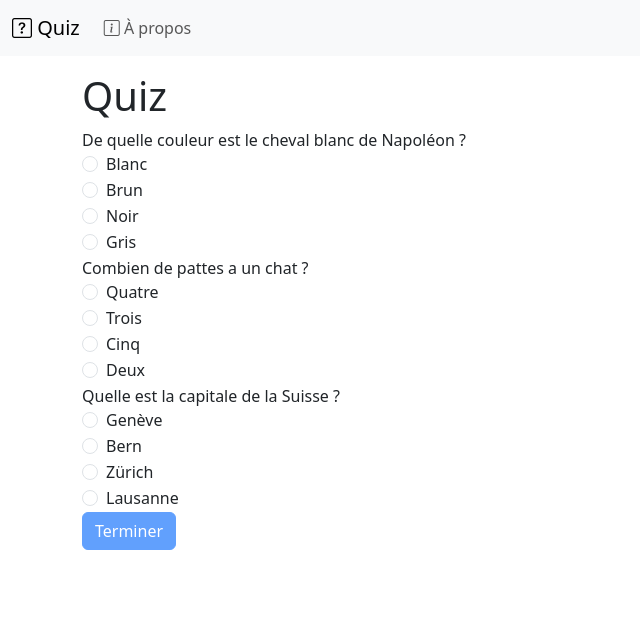
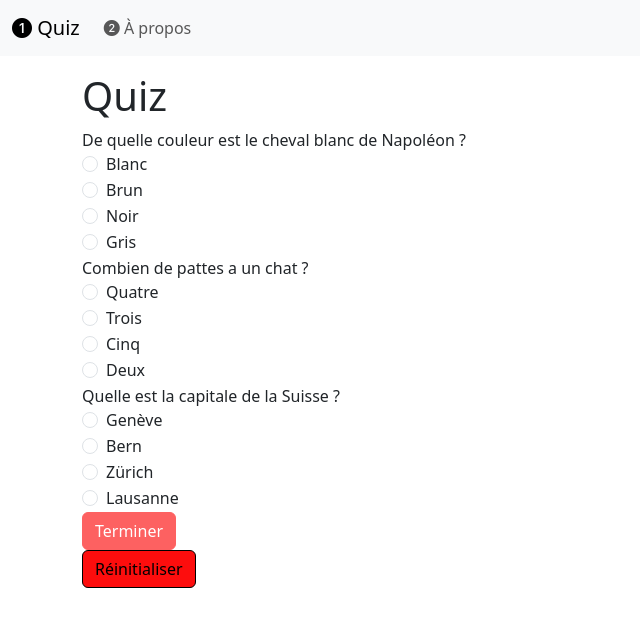
Before and after one commit to hepl-bs21inf5/sem07-project-julienflucky, a Vue app: page / in a window 1280 px wide. Shown: the top 626 px of the page, without its empty margins (0-640 px from the left). Built offline with nearby package versions, Linux system fonts and the light colour scheme.

Commit message:
Fin de la semaine 1

```diff
--- a/src/App.vue
+++ b/src/App.vue
@@ -1,12 +1,12 @@
 <script setup lang="ts">
-  import { RouterLink, RouterView } from "vue-router";
+import { RouterLink, RouterView } from 'vue-router'
 </script>
 
 <template>
   <nav class="navbar navbar-expand-lg bg-body-tertiary">
     <div class="container-fluid">
       <RouterLink class="navbar-brand" to="/">
-        <i class="bi bi-question-square"></i>
+        <i class="bi bi-1-circle-fill"></i>
         Quiz
       </RouterLink>
       <button
@@ -24,7 +24,7 @@
         <ul class="navbar-nav">
           <li class="nav-item">
             <RouterLink class="nav-link" to="/about">
-              <i class="bi bi-info-square"></i>
+              <i class="bi bi-2-circle-fill"></i>
               À propos
             </RouterLink>
           </li>
--- a/src/assets/main.css
+++ b/src/assets/main.css
@@ -1,17 +1,33 @@
 /* https://getbootstrap.com/docs/5.3/components/buttons/#variables */
 .btn-primary {
-    --bs-btn-color: #fff;
-    --bs-btn-bg: #0d6efd;
-    --bs-btn-border-color: #0d6efd;
-    --bs-btn-hover-color: #fff;
-    --bs-btn-hover-bg: #0b5ed7;
-    --bs-btn-hover-border-color: #0a58ca;
-    --bs-btn-focus-shadow-rgb: 49, 132, 253;
-    --bs-btn-active-color: #fff;
-    --bs-btn-active-bg: #0a58ca;
-    --bs-btn-active-border-color: #0a53be;
-    --bs-btn-active-shadow: inset 0 3px 5px rgba(0, 0, 0, 0.125);
-    --bs-btn-disabled-color: #fff;
-    --bs-btn-disabled-bg: #0d6efd;
-    --bs-btn-disabled-border-color: #0d6efd;
-  }
+  --bs-btn-color: #000000;
+  --bs-btn-bg: #fd0d0d;
+  --bs-btn-border-color: #000000;
+  --bs-btn-hover-color: #000000;
+  --bs-btn-hover-bg: #fd0d0d;
+  --bs-btn-hover-border-color: #000000;
+  --bs-btn-focus-shadow-rgb: 49, 132, 253;
+  --bs-btn-active-color: #000000;
+  --bs-btn-active-bg: #fd0d0d;
+  --bs-btn-active-border-color: #fd0d0d;
+  --bs-btn-active-shadow: inset 0 3px 5px rgba(0, 0, 0, 0.125);
+  --bs-btn-disabled-color: #fff;
+  --bs-btn-disabled-bg: #fd0d0d;
+  --bs-btn-disabled-border-color: #fd0d0d;
+}
+.btn-secondary {
+  --bs-btn-color: #000000;
+  --bs-btn-bg: #fd0d0d;
+  --bs-btn-border-color: #000000;
+  --bs-btn-hover-color: #000000;
+  --bs-btn-hover-bg: #fd0d0d;
+  --bs-btn-hover-border-color: #000000;
+  --bs-btn-focus-shadow-rgb: 49, 132, 253;
+  --bs-btn-active-color: #000000;
+  --bs-btn-active-bg: #fd0d0d;
+  --bs-btn-active-border-color: #fd0d0d;
+  --bs-btn-active-shadow: inset 0 3px 5px rgba(0, 0, 0, 0.125);
+  --bs-btn-disabled-color: #000000;
+  --bs-btn-disabled-bg: #fd0d0d;
+  --bs-btn-disabled-border-color: #fd0d0d;
+}
--- a/src/components/QuizForm.vue
+++ b/src/components/QuizForm.vue
@@ -8,12 +8,40 @@ const filled = computed<boolean>(
   () => cheval.value !== null && chat.value !== null && capitale.value !== null,
 )
 
+function reset() {
+  cheval.value = null
+  chat.value = null
+  capitale.value = null
+}
+
 function submit(event: Event): void {
+  let score = 0
+  const score_parfait = 3
+  let phrase: string = ''
+  if (cheval.value == 'Blanc') {
+    score += 1
+  }
+  if (chat.value == 'Quatre') {
+    score += 1
+  }
+  if (capitale.value == 'Bern') {
+    score += 1
+  }
+  if (score == score_parfait) {
+    phrase = 'Parfait ! Bravo !'
+  } else if (score == 0) {
+    phrase = 'Dommage, tu feras mieux la prochaine fois !'
+  } else if (score == 1) {
+    phrase = 'Tu peux mieux faire !'
+  } else if (score == 2) {
+    phrase = 'Bien !'
+  }
   event.preventDefault()
   if (filled.value) {
     alert(`Vous avez choisi la couleur ${cheval.value} !
 Vous avez choisi le nombre ${chat.value} !
 Vous avez choisi la capitale ${capitale.value} !
+et votre score est de ${score}/${score_parfait} ${phrase}
 `)
   }
 }
@@ -164,4 +192,5 @@ Vous avez choisi la capitale ${capitale.value} !
     </div>
     <button class="btn btn-primary" :class="{ disabled: !filled }" type="submit">Terminer</button>
   </form>
+  <button class="btn btn-secondary" @click="reset">Réinitialiser</button>
 </template>
```
Also changed, not shown: 1 other file (tests, documents, lock files or other folders).
